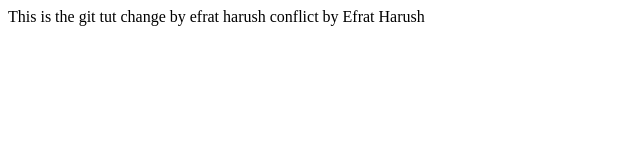
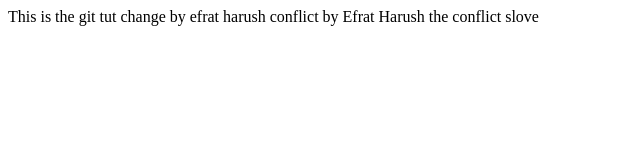
Before and after one commit to github326205085/HW, a plain HTML site: page index.html in a window 1280 px wide. Shown: the whole page, without its empty margins (0-640 px from the left). Drawn offline with Linux system fonts and the light colour scheme.

Commit message:
second update with conflict that the user have to resolve

```diff
--- a/index.html
+++ b/index.html
@@ -11,5 +11,7 @@
     change by efrat harush
 
     conflict by Efrat Harush
+
+    the conflict slove
 </body>
 </html>
```
